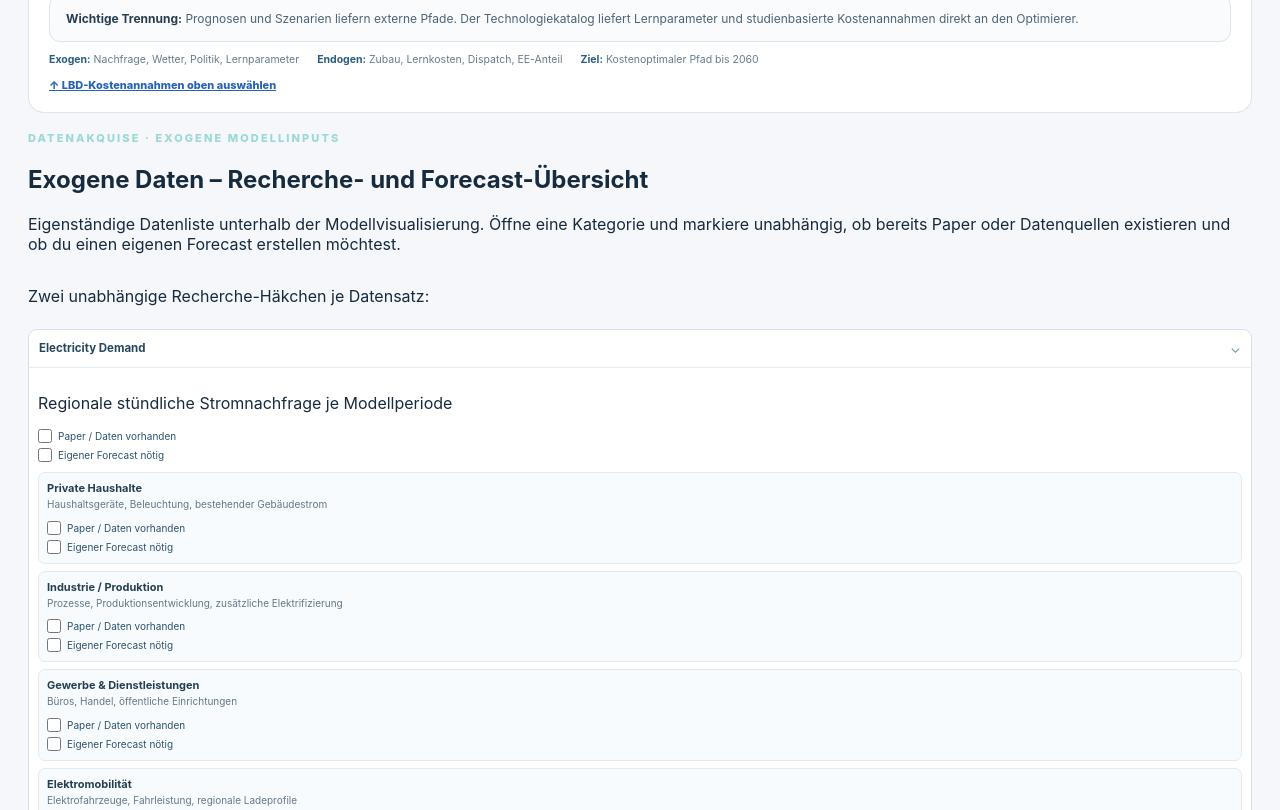
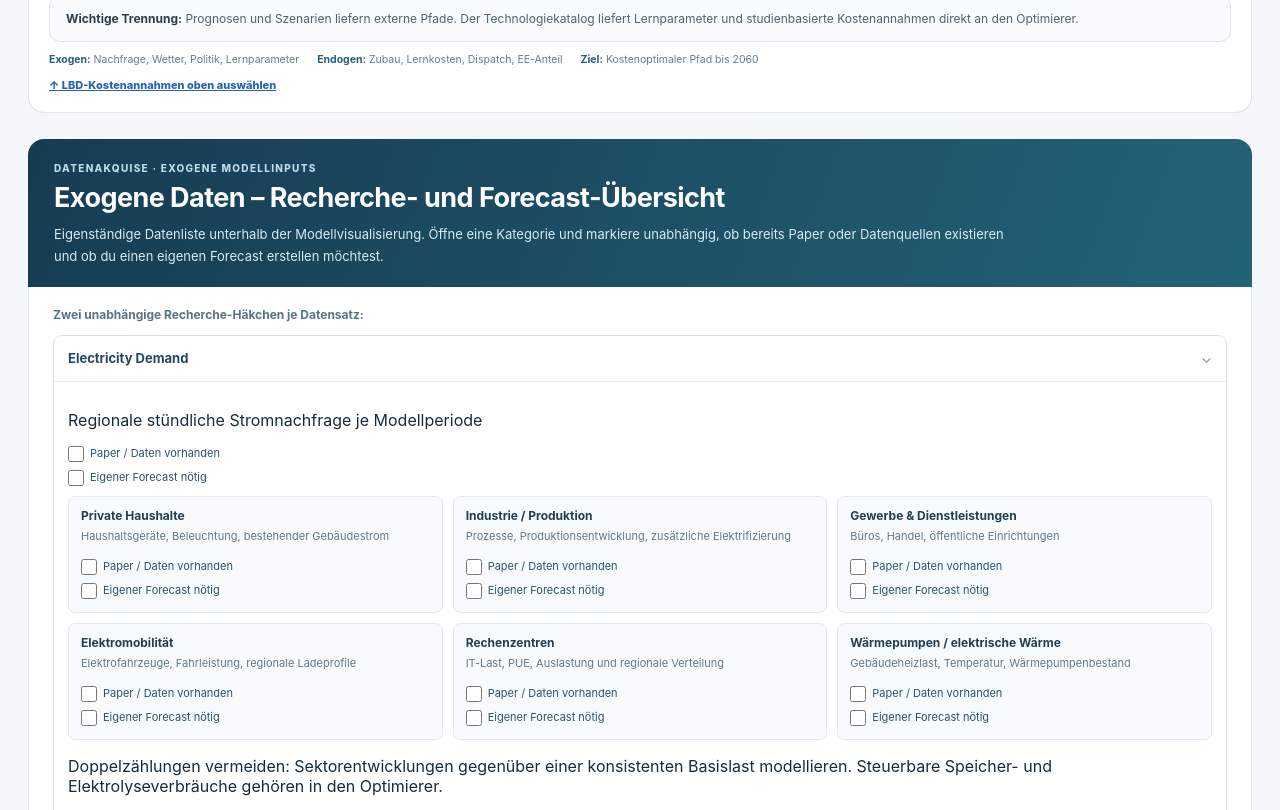
Before and after one commit to Flightningg/energiesystem-atlas, a plain HTML site: page public/index.html in a window 1280 px wide. Shown: the part 5600-6410 px from the top of the page. Drawn offline with Linux system fonts and the light colour scheme.

Commit message:
Style standalone exogenous input inventory beneath existing model visualisation

```diff
--- a/public/model-logic.css
+++ b/public/model-logic.css
@@ -177,3 +177,27 @@
 .model-exo-subcategory{border:1px solid #e1eaf1;background:#f8fbfd;border-radius:7px;padding:8px;display:grid;gap:3px}
 .model-exo-subcategory strong{font-size:11px;color:#233f53}
 .model-exo-subcategory small{font-size:10px;color:#617889;line-height:1.35}
+
+/* Exogenous input inventory, visually separated from the model diagram */
+.model-data-inventory{margin:26px 0 20px;scroll-margin-top:22px}
+.model-data-inventory-head{border-radius:16px 16px 0 0;padding:23px 26px 20px;background:linear-gradient(110deg,#163c53,#246278);color:#fff}
+.model-data-inventory-head .eyebrow{font-size:10px;color:#badbe7;letter-spacing:1.3px;margin-bottom:7px}
+.model-data-inventory-head h2{font-size:clamp(20px,2.2vw,27px);line-height:1.26;letter-spacing:-.55px;margin:0 0 9px}
+.model-data-inventory-head p{font-size:13px;line-height:1.65;color:#d9ebf2;margin:0;max-width:960px}
+.model-data-inventory-body{background:#fff;border:1px solid #dae5ed;border-top:0;border-radius:0 0 16px 16px;padding:20px 24px}
+.model-data-inventory .model-exogenous-catalog{display:grid;grid-template-columns:repeat(2,minmax(0,1fr));gap:11px 13px;align-items:start;margin:0}
+.model-data-inventory .model-exo-legend{grid-column:1/-1;font-size:12px;color:#577389;font-weight:650;margin:0 0 2px}
+.model-data-inventory .model-exo-category{min-width:0}
+.model-data-inventory .model-exo-category:first-of-type{grid-column:1/-1}
+.model-data-inventory .model-exo-heading{font-size:13px;padding:13px 14px}
+.model-data-inventory .model-exo-content{padding:12px 14px 14px}
+.model-data-inventory .model-exo-children{grid-template-columns:repeat(3,minmax(0,1fr));gap:10px}
+.model-data-inventory .model-exo-subcategory{padding:11px 12px;gap:6px}
+.model-data-inventory .model-exo-subcategory strong{font-size:12px}
+.model-data-inventory .model-exo-subcategory small{font-size:11px}
+.model-data-inventory .model-exo-flag{font-size:11px;align-items:center}
+.model-data-inventory .model-exo-flags{gap:8px;margin:9px 0 2px}
+.model-data-inventory .model-exo-flag input{width:16px;height:16px}
+.model-data-inventory-note{font-size:11px;color:#637b8c;line-height:1.6;margin:14px 0 0}
+@media(max-width:800px){.model-data-inventory .model-exogenous-catalog{grid-template-columns:1fr}.model-data-inventory .model-exo-children{grid-template-columns:repeat(2,minmax(0,1fr))}}
+@media(max-width:540px){.model-data-inventory-body{padding:15px}.model-data-inventory-head{padding:19px 17px}.model-data-inventory .model-exo-children{grid-template-columns:1fr}}
```
